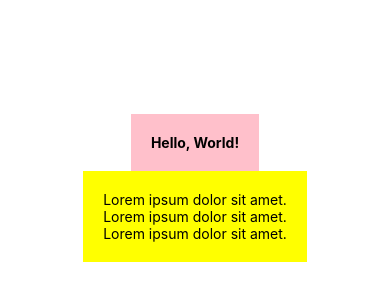
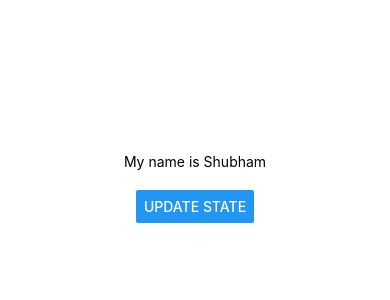
Before and after one commit to shubhamjha25/Nativelytical, a React Native app: screen / in a window 390 px wide. Shown: the part 234-534 px from the top of the page. Built offline with nearby package versions, Linux system fonts and the light colour scheme.

Commit message:
Using State

```diff
--- a/App.js
+++ b/App.js
@@ -1,18 +1,24 @@
 import { StatusBar } from 'expo-status-bar';
-import React from 'react';
-import { StyleSheet, Text, View } from 'react-native';
+import React, { useState } from 'react';
+import { StyleSheet, Text, View, Button } from 'react-native';
 
 export default function App() {
+
+    const [name, setName] = useState('Shubham');
+
+    const clickHandler = () => {
+        setName('Elon Musk')
+    }
+
     return (
         <View style={styles.container}>
-            <View style={styles.header}>
-                <Text style={styles.boldText}>Hello, World!</Text>
+            <Text>My name is {name}</Text>
+            <Text></Text>
+
+            <View style={styles.buttonContainer}>
+                <Button title="Update State" onPress={clickHandler} />
             </View>
-            <View style={styles.body}>
-                <Text>Lorem ipsum dolor sit amet.</Text>
-                <Text>Lorem ipsum dolor sit amet.</Text>
-                <Text>Lorem ipsum dolor sit amet.</Text>
-            </View>
+
             <StatusBar style="auto" />
         </View>
     );
@@ -25,15 +31,7 @@
         alignItems: 'center',
         justifyContent: 'center',
     },
-    header: {
-        backgroundColor: 'pink',
-        padding: 20,
-    },
-    boldText: {
-        fontWeight: 'bold'
-    },
-    body: {
-        backgroundColor: 'yellow',
-        padding: 20
+    buttonContainer: {
+        marginTop: 20
     }
 });
```
